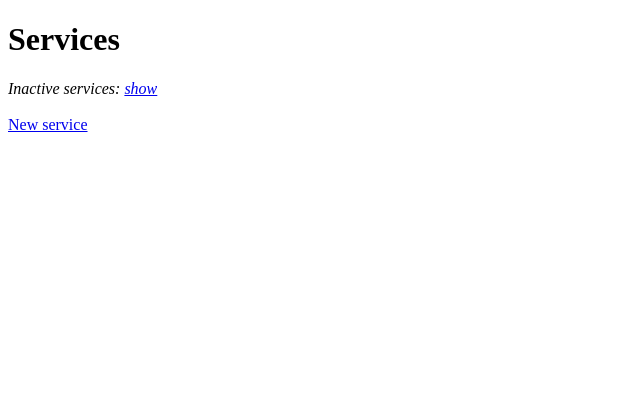
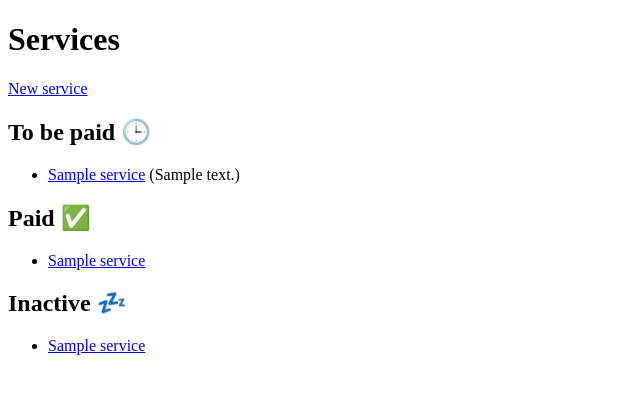
Before and after one commit to guidanoli/boletos-flask, a Flask app: template app/templates/index.html in a window 1280 px wide. Shown: the top 394 px of the page, without its empty margins (0-640 px from the left). Run offline with Flask 3, Linux system fonts and the light colour scheme; the template is opened without the code that fills it: most values are stand-ins (such as "Sample title", 1, 10 or a date in 2020).

Commit message:
Group services by paid, unpaid and inactive

```diff
--- a/app/templates/index.html
+++ b/app/templates/index.html
@@ -7,25 +7,40 @@
 {% block title %}Services{% endblock %}
 
 {% block body %}
-    <i>Inactive services:
-        {% if show_inactive %}
-            <a href="{{ url_for('index.hide_inactive') }}">hide</a>
-        {% else %}
-            <a href="{{ url_for('index.show_inactive') }}">show</a>
-        {% endif %}
-    </i><br/>
-    <br/>
     <a href="{{ url_for('service.new') }}">New service</a><br/>
+    {% if unpaid_services %}
+        <h2>To be paid 🕒</h2>
+    {% endif %}
     <ul>
-        {% for service in services if show_inactive or service.active %}
+        {% for unpaid_service in unpaid_services %}
             <li>
-                {{ macros.service_as_linked_text(service) }}
-                {% if not service.active %}
-                    <span class="warning">(inactive)</span>
-                {% elif not service.paid %}
-                    <span class="warning">(due)</span>
+                {{ macros.service_as_linked_text(unpaid_service.service) }}
+                {% if unpaid_service.message %}
+                    <span
+                        {% if unpaid_service.is_message_urgent %}
+                                class="warning"
+                        {% endif %}
+                    >
+                        ({{ unpaid_service.message }})
+                    </span>
                 {% endif %}
             </li>
         {% endfor %}
     </ul>
+    {% if paid_services %}
+        <h2>Paid ✅</h2>
+    {% endif %}
+    <ul>
+        {% for service in paid_services %}
+            <li>{{ macros.service_as_linked_text(service) }}</li>
+        {% endfor %}
+    </ul>
+    {% if inactive_services %}
+        <h2>Inactive 💤</h2>
+    {% endif %}
+    <ul>
+        {% for service in inactive_services %}
+            <li>{{ macros.service_as_linked_text(service) }}</li>
+        {% endfor %}
+    </ul>
 {% endblock %}
```
Also changed, not shown: app/index.py (+70 -17 lines).
